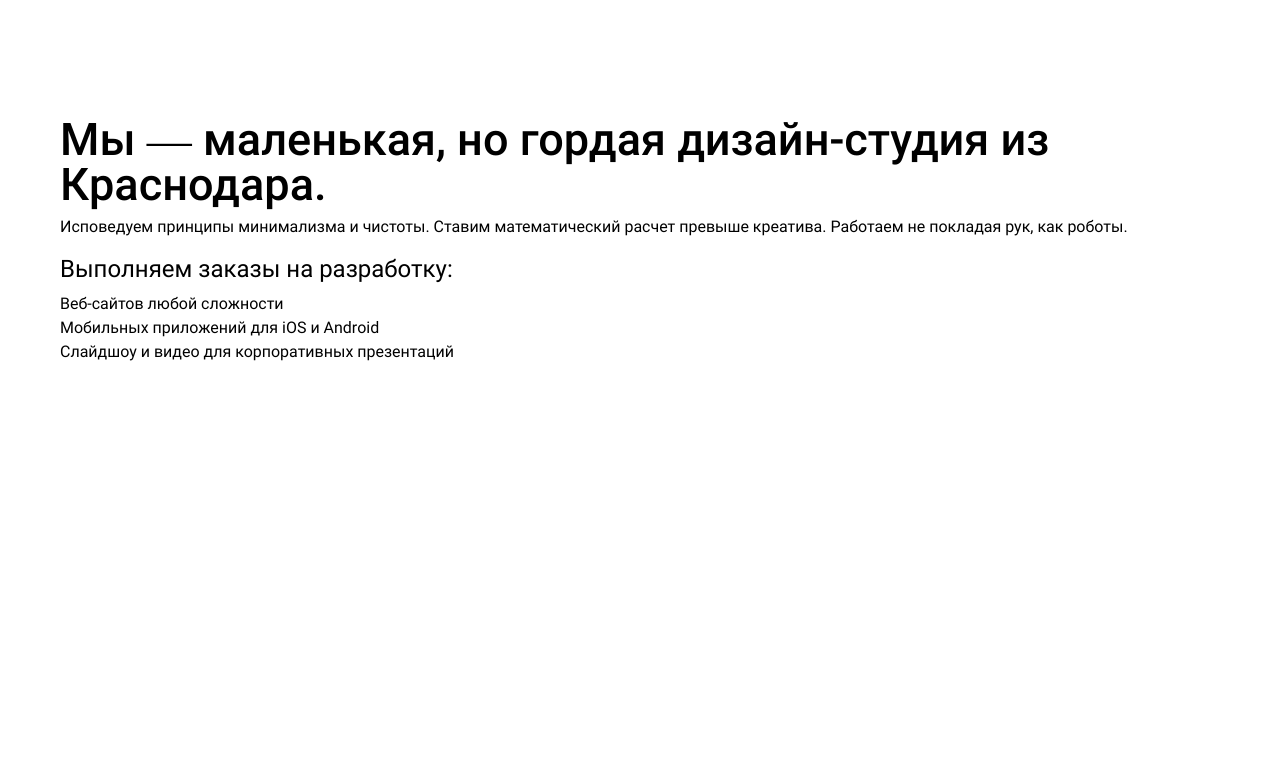
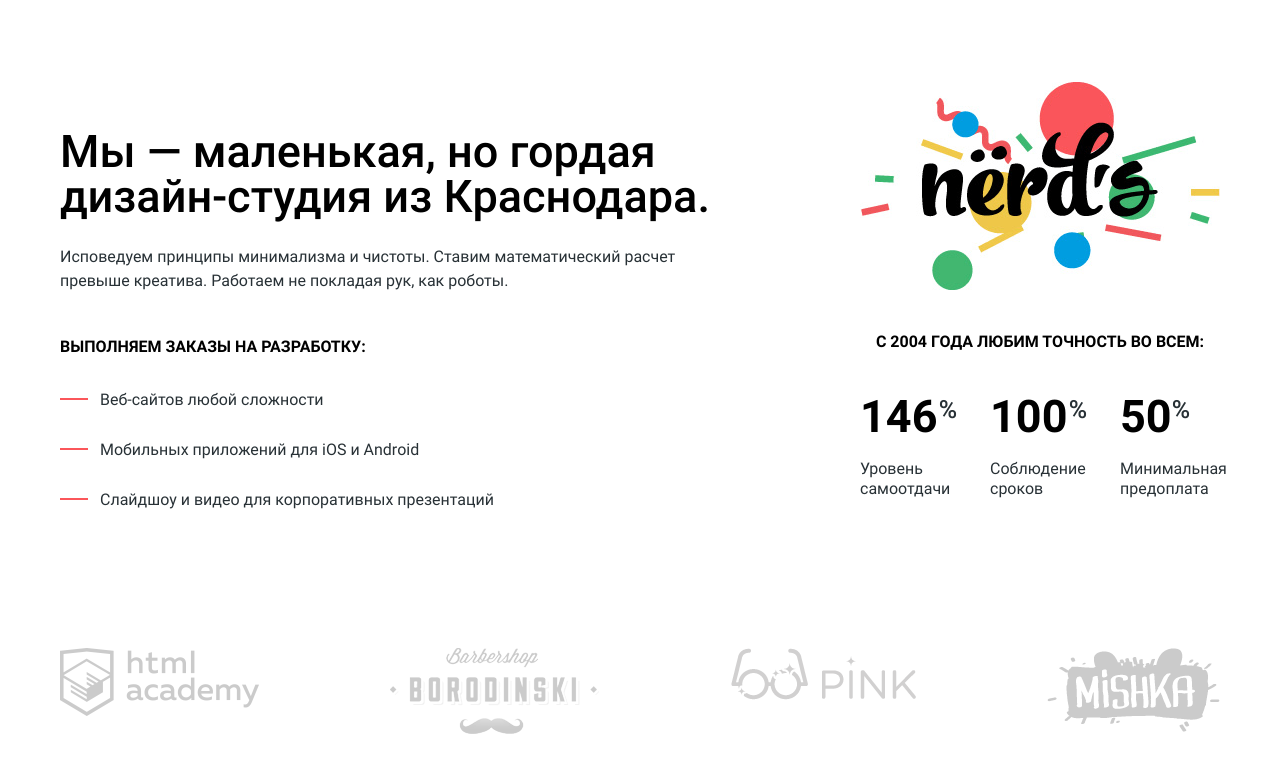
Before and after one commit to konopatova/nerds, a website: page app/index.html in a window 1280 px wide. Shown: the part 1006-1778 px from the top of the page. Before the commit the page ends 1470 px from the top, so only its background shows below. Drawn offline with Linux system fonts and the light colour scheme; files whose address does not match are found by name.

Commit message:
about / work and products

```diff
--- a/app/index.html
+++ b/app/index.html
@@ -45,7 +45,11 @@
 						</ul>
 
 						<div class="menu__item menu__item--cart">
-							<a href="#" class="menu__item__link">Корзина</a>
+							<a href="#" class="menu__item__link">
+									<svg class="cart__button">
+											<use xlink:href="#cart"></use>
+										</svg>
+										Корзина</a>
 						</div>
 
 			</div>
@@ -83,8 +87,7 @@
 		</header>
 
 		<main>
-		<section class="work">
-			<div class="container">
+		<section class="work container">
 				<div class="row justify-content-between flex-lg-nowrap">
 
 						<div class="work__item">
@@ -110,28 +113,64 @@
 					</div>
 
 			</div>
-			</div>
 		</section>
 
-		<section class="about">
-				<div class="container">
+		<section class="about container">
+					<div class="row justify-content-between flex-lg-nowrap">
+					<div class="about__left">
 					<h3 class="about__title">Мы — маленькая, но гордая
 							дизайн-студия из Краснодара.</h3>
 							<p class="about__text">Исповедуем принципы минимализма и чистоты. Ставим математический расчет
 									превыше креатива. Работаем не покладая рук, как роботы.</p>
-						<h4>Выполняем заказы на разработку:</h4>
-						<ul>
-						<li>Веб-сайтов любой сложности</li>
-						<li>Мобильных приложений для iOS и Android</li>
-								<li>Слайдшоу и видео для корпоративных презентаций</li>
+						<h4 class="about__title__sub">Выполняем заказы на разработку:</h4>
+						<ul class="work__list">
+							<li>Веб-сайтов любой сложности</li>
+							<li>Мобильных приложений для iOS и Android</li>
+							<li>Слайдшоу и видео для корпоративных презентаций</li>
+						</ul>
+				</div>
 
+				<div class="about__right">
+					<img src="./img/nerds-illustration.png" alt="Nerds" class="about__right__img">
 
-								</ul>
-
+							<h4 class="about__right__title">с 2004 года любим точность во всем:</h4>
+					<div class="about__right__stats">
+								<div class="about__right__numbers">
+									146 <span class="percent"></span>
+								<span class="about__right__text">Уровень самоотдачи</span>
+							</div>
+							<div class="about__right__numbers">
+								100 <span class="percent"></span>
+									<span class="about__right__text">Соблюдение  сроков</span>
+								</div>
+							<div class="about__right__numbers">
+								50 <span class="percent percent--last"></span>
+									<span class="about__right__text">Минимальная предоплата</span>
+								</div>
+					</div>
+				</div>
 
 					</div>
+					</div>
+		</section>
 
+		<section class="products container">
+				<div class="row justify-content-between flex-lg-nowrap">
+					<div class="product__item">
+				<a href="#" class="product__item__link">	<img src="./img/logo-1.png" alt="html academy" class="product__item__img"></a>
+					</div>
+					<div class="product__item">
+				<a href="#" class="product__item__link"><img src="./img/logo-2.png" alt="barbershop" class="product__item__img"></a>
+					</div>
+					<div class="product__item">
+				<a href="#" class="product__item__link"><img src="./img/logo-3.png" alt="pink" class="product__item__img"></a>
+					</div>
+					<div class="product__item">
+				<a href="#" class="product__item__link"><img src="./img/logo-4.png" alt="mishka" class="product__item__img"></a>
+					</div>
+					</div>
 		</section>
+
 		</main>
 
 
@@ -141,5 +180,14 @@
 
 	<script src="js/scripts.min.js"></script>
 
+	<svg  class="hidden-sprite" xmlns="http://www.w3.org/2000/svg">
+		<symbol id="cart" width="15" height="15" viewBox="0 0 15 15">
+				<circle fill="#a6a6a6" cx="4.5" cy="13.5" r="1.5"/>
+				<circle fill="#a6a6a6" cx="12.5" cy="13.5" r="1.5"/>
+				<path fill="#a6a6a6" d="M15 2H4.07l-.422-2H0v2h2.031l1.985 9H15V9H9.441L15 6.951z"/>
+		</symbol>
+
+	</svg>
+
 </body>
 </html>
--- a/app/scss/_vars.scss
+++ b/app/scss/_vars.scss
@@ -4,6 +4,7 @@ $default-font: 'Roboto';
 
 // vars
 $bg: white;
+$bg-slider: #eeeeee;
 $text: black;
 $text-light: #283136;
 $accent: #fb565a;
--- a/app/scss/main.scss
+++ b/app/scss/main.scss
@@ -57,7 +57,8 @@ body {
 
 .header {
 	width: 100%;
-	padding-top: 49px;
+	padding-top: 55px;
+	background-color: $bg-slider;
 	}
 
 
@@ -126,6 +127,18 @@ a {
 	}
 }
 
+svg {
+	&.hidden-sprite {
+		display: none;
+	}
+	&.cart__button {
+		height: 15px;
+		width: 15px;
+		margin-right: 20px;
+		margin-bottom: 2px;
+	}
+}
+
 .menu {
 	display: flex;
 	flex-flow: row wrap;
@@ -133,7 +146,7 @@ a {
 	.menu__item {
 		margin-right: 48px;
 		position: relative;
-		&.active:after {
+		&.active:after { /*active links*/
 			content: '';
 			position: absolute;
 			height: 2px !important;
@@ -162,14 +175,6 @@ a {
 		font-weight: 500;
 	}
 }
-
-/*.active /*{
-	&::after {
-	content: '';
-	border-bottom: 2px solid $accent;
-	padding-top: 5px;
-	display: block;
-	}}*/
 
 .menu__item--cart {
 	text-transform: uppercase;
@@ -399,16 +404,114 @@ a {
 		}
 	}
 	.btn {
-		padding: 9px 38px;
+		padding: 12px 38px;
 	}
 }
 
 .about {
+	margin-bottom: 80px;
+	position: relative;
 	.about__title {
 		font-size: 45px;
 		line-height: 1;
 		font-weight: 500;
+		margin-bottom: 26px;
+	}
+	.about__text {
+		margin-bottom: 44px;
+		color: $text-light;
+	}
+	.about__title__sub {
+		font-size: 16px;
+		text-transform: uppercase;
+		font-weight: 700;
+		margin-bottom: 32px;
+	}
+	.work__list {
+	color: $text-light;
+	li {
+		padding-left: 40px;
+		margin-bottom: 26px;
+		position: relative;
+	&:before {
+		position: absolute;
+		content: '';
+		width: 28px;
+		height: 2px;
+		background-color: $accent;
+		top: 40%;
+		left: 0;
+	}
+}
+		}
+	.about__left {
+		max-width: 680px;
+		margin-bottom: 30px;
+	}
+	.about__right{
+		margin-top: -4%;
+	}
+	.about__right__img {
+		margin-bottom: 42px;
+	}
+	.about__right__title {
+		text-align: center;
+		font-size: 16px;
+		text-transform: uppercase;
+		font-weight: 700;
+		margin-bottom: 42px;
+	}
+	.about__right__stats {
+		display: flex;
+		justify-content: space-between;
+		flex-flow: row nowrap;
+	}
+	.about__right__numbers {
+		position: relative;
+		font-size: 45px;
+		line-height: 1;
+		font-weight: 700;
+		text-transform: uppercase;
+		max-width: 100px;
+		.percent::before {
+			content: "%";
+			font-family: 'Roboto';
+			font-size: 25px;
+			font-weight: 500;
+			position: absolute;
+			top: 0;
+			right: 3%;
+		}
+		.percent.percent--last::before {
+			right: 30%;
+		}
+		span {
+			margin-top: 20px;
+			display: block;
+			font-size: 16px;
+			line-height: 1.25;
+			color: $text-light;
+			font-weight: 400;
+			text-transform: initial;
+		}
 	}
 }
 
+.products {
+	.product__item {
+		margin-bottom: 30px;
+	}
+	.product__item__img {
+		opacity: 0.2;
+		transition: all 0.2s ease-in-out;
+		&:hover {
+			opacity: 1;
+		}
+	}
+	.product__item__link:active > .product__item__img {
+		opacity: 0.1;
+		transition: all 0.1s ease-in-out;
+}
+}
+
 @import "media"; // Always at the end
```
Also changed, not shown: app/css/main.min.css, app/fonts/roboto.woff, app/fonts/robotobold.woff, app/fonts/robotomedium.woff, app/img/logo-1.png (added), app/img/logo-2.png (added), app/img/logo-3.png (added), app/img/logo-4.png (added), app/img/nerds-illustration.png (added), app/img/nerds-logo.ico (deleted), 1 other file.
